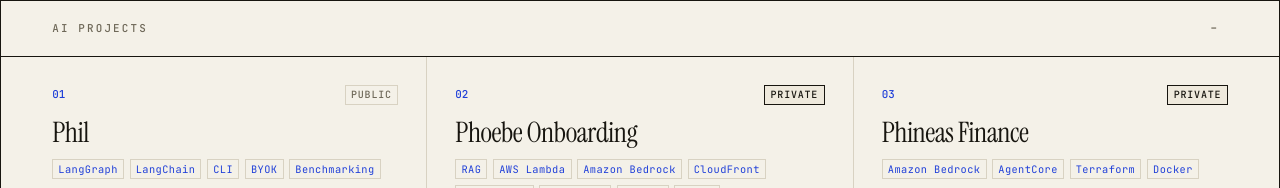
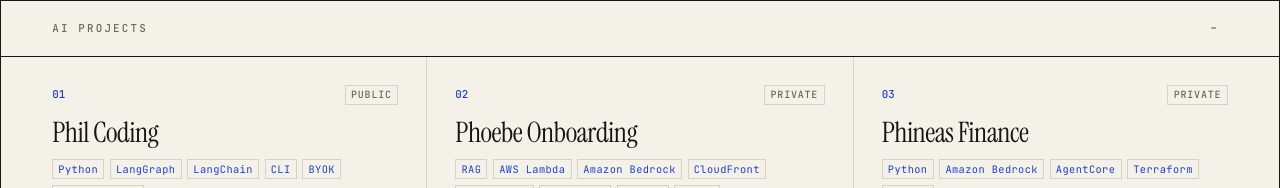
Before and after one commit to ahochoy/hochoy-biz, an Astro site: page / in a window 1280 px wide. Shown: the part 747-935 px from the top of the page. Built offline with nearby package versions, Linux system fonts and the light colour scheme; Astro itself is replaced by a stand-in of ours.

Commit message:
Refine AI Projects card labels, tags, badge styling, and CTA alignment

```diff
--- a/src/components/AiProjects.astro
+++ b/src/components/AiProjects.astro
@@ -32,6 +32,10 @@ import projects from '../data/ai-projects.json';
       </div>
 
       <div class="ai-card-footer">
+        {project.privateNote && (
+          <p class="ai-private-note">{project.privateNote}</p>
+        )}
+
         <div class="ai-actions">
           <a
             href={project.href}
@@ -50,10 +54,6 @@ import projects from '../data/ai-projects.json';
             GitHub <span class="ai-arrow" aria-hidden="true">→</span>
           </a>
         </div>
-
-        {project.privateNote && (
-          <p class="ai-private-note">{project.privateNote}</p>
-        )}
       </div>
     </article>
   ))}
@@ -123,15 +123,6 @@ import projects from '../data/ai-projects.json';
     line-height: 1.2;
     padding: 0.3em 0.55em;
     border: 1px solid var(--color-rule-hair);
-  }
-
-  .ai-badge--private {
-    color: var(--color-text);
-    background: var(--color-surface);
-    border-color: var(--color-rule);
-  }
-
-  .ai-badge--public {
     color: var(--color-text-muted);
   }
 
--- a/src/data/ai-projects.json
+++ b/src/data/ai-projects.json
@@ -1,9 +1,10 @@
 [
   {
     "id": "phil",
-    "name": "Phil",
+    "name": "Phil Coding",
     "description": "A bring-your-own-key development agent terminal CLI tool with built-in benchmarking.",
     "tags": [
+      "Python",
       "LangGraph",
       "LangChain",
       "CLI",
@@ -40,6 +41,7 @@
     "name": "Phineas Finance",
     "description": "A secure financial analysis agentic tool built for enterprise-grade workflows.",
     "tags": [
+      "Python",
       "Amazon Bedrock",
       "AgentCore",
       "Terraform",
```
